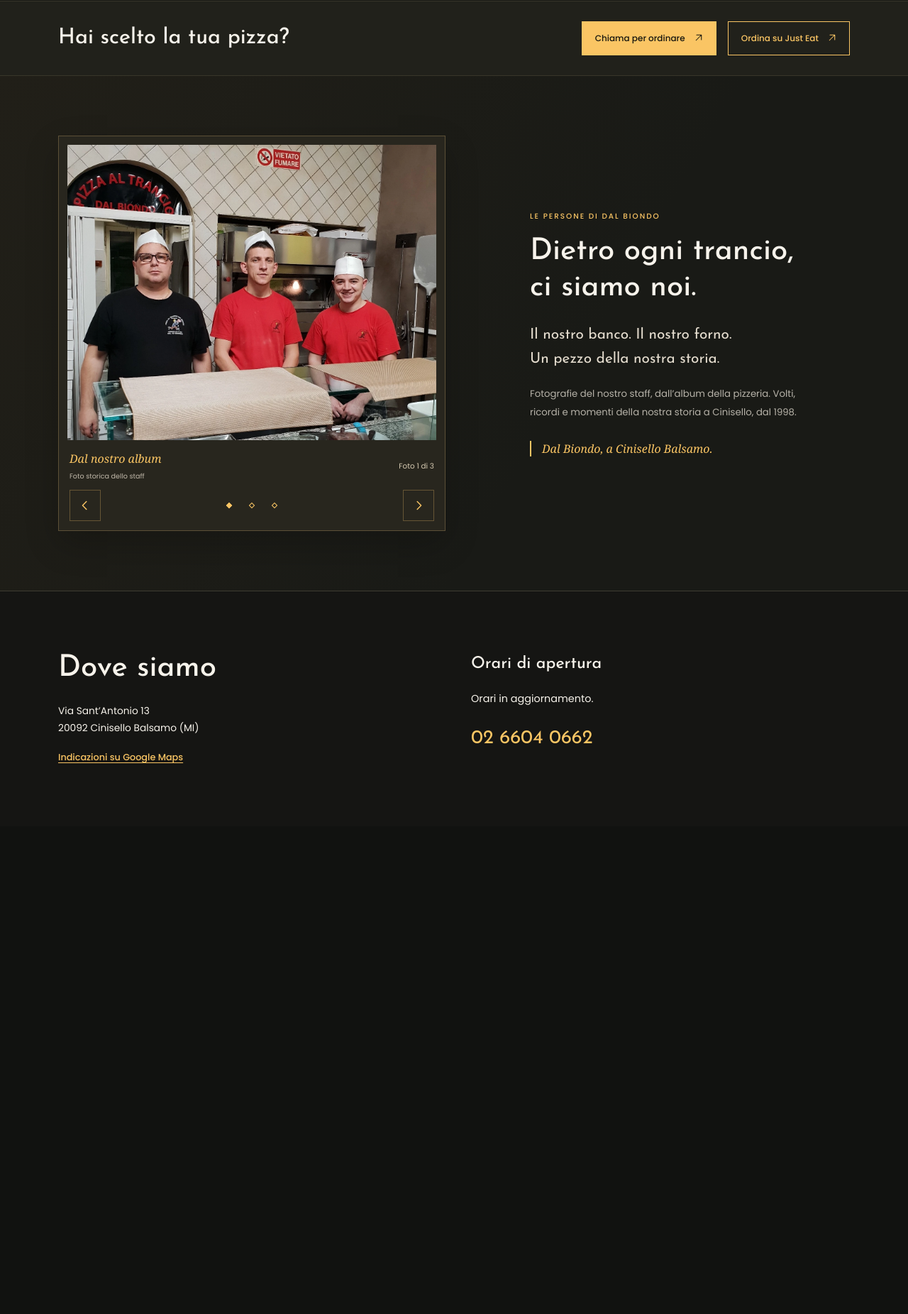
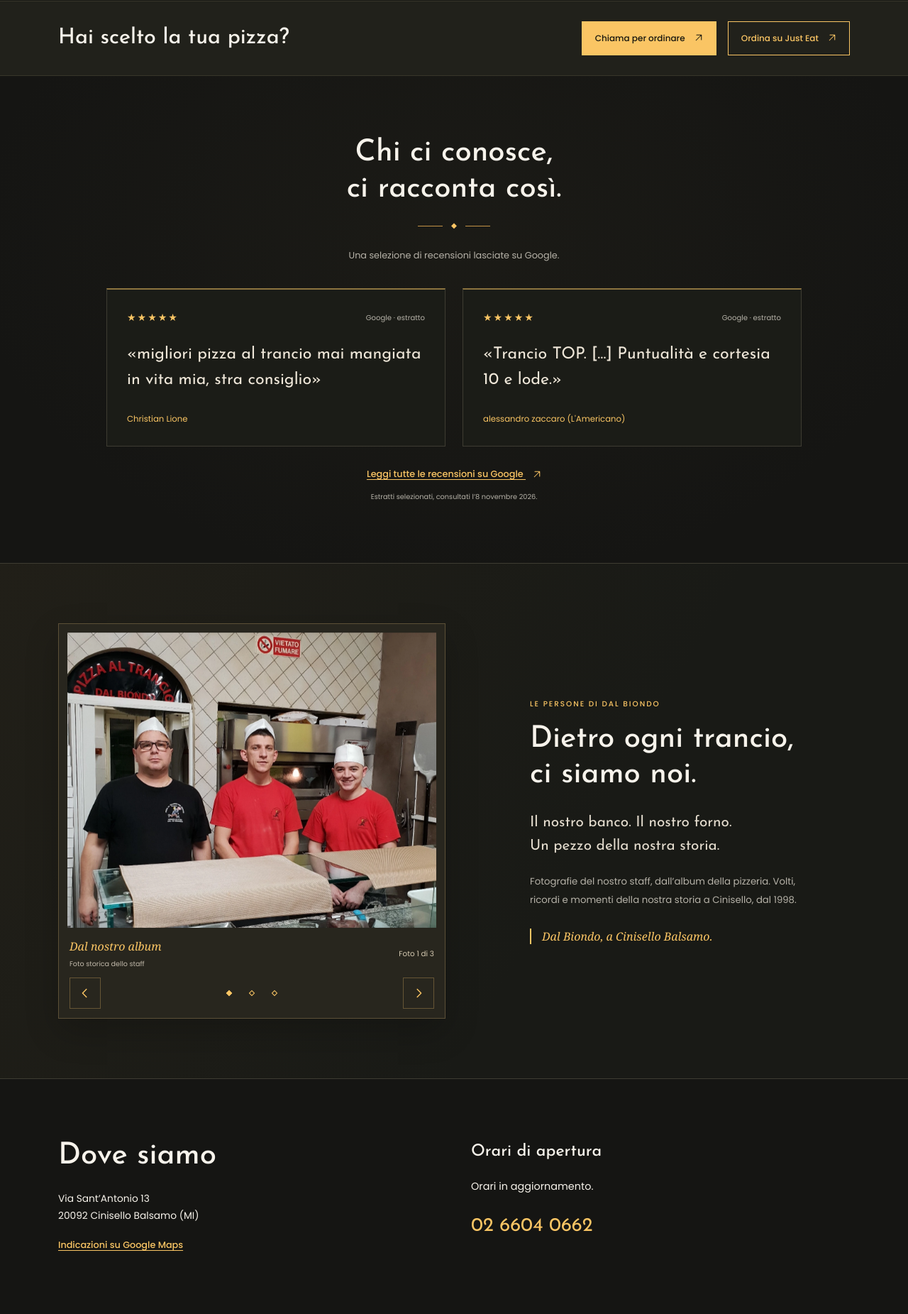
Before and after one commit to rack09/dalbiondo, a Laravel app: page / in a window 1280 px wide. Shown: the part 1301-3152 px from the top of the page at 71% size. Before the commit the page ends 2376 px from the top, so only its background shows below. Run offline with Laravel 12, Linux system fonts and the light colour scheme; data that the repository does not hold is empty; style sheets or scripts are compiled from the project's sources.

Commit message:
Aggiunge la sezione delle recensioni in homepage

```diff
--- a/resources/js/App.vue
+++ b/resources/js/App.vue
@@ -9,6 +9,7 @@ import "../css/dal-biondo.css";
 import "bootstrap/js/dist/modal";
 import PublicPizzaList from "./PublicPizzaList.vue";
 import PublicStory from "./PublicStory.vue";
+import PublicReviews from './PublicReviews.vue';
 
 const openingState = ref("unknown");
 
@@ -321,6 +322,8 @@ onMounted(async () => {
             </div>
         </section>
 
+        <PublicReviews />
+
         <PublicStory />
 
         <section
--- /dev/null
+++ b/resources/js/PublicReviews.vue
@@ -0,0 +1,63 @@
+<script setup>
+const reviews = [
+    {
+        author: 'Christian Lione',
+        quote: 'migliori pizza al trancio mai mangiata in vita mia, stra consiglio',
+    },
+    {
+        author: "alessandro zaccaro (L'Americano)",
+        quote: 'Trancio TOP. […] Puntualità e cortesia 10 e lode.',
+    },
+];
+</script>
+
+<template>
+    <section id="recensioni" class="reviews-section section-pad" aria-labelledby="reviews-title">
+        <div class="container">
+            <div class="section-heading text-center mx-auto">
+                <h2 id="reviews-title">Chi ci conosce,<br>ci racconta così.</h2>
+                <div
+                    class="ornament d-flex align-items-center justify-content-center text-primary"
+                    aria-hidden="true"
+                >
+                    <span class="d-block"></span>◆<span class="d-block"></span>
+                </div>
+                <p>Una selezione di recensioni lasciate su Google.</p>
+            </div>
+
+            <div class="reviews-grid">
+                <div class="row row-cols-1 row-cols-md-2 gx-4 gy-3">
+                    <div v-for="review in reviews" :key="review.author" class="col">
+                        <figure class="review-card d-flex flex-column h-100 mb-0">
+                            <div class="review-card-top d-flex align-items-center justify-content-between gap-3">
+                                <span class="review-stars text-primary text-nowrap" role="img" aria-label="5 stelle su 5">
+                                    ★★★★★
+                                </span>
+                                <span class="review-source text-body-secondary">Google · estratto</span>
+                            </div>
+
+                            <blockquote>
+                                <p>«{{ review.quote }}»</p>
+                            </blockquote>
+
+                            <figcaption class="mt-auto text-primary">{{ review.author }}</figcaption>
+                        </figure>
+                    </div>
+                </div>
+            </div>
+
+            <div class="reviews-footer text-center">
+                <a
+                    class="text-link"
+                    href="https://www.google.com/maps/place/Pizza+Al+Trancio+Dal+Biondo/@45.55222,9.2225842,17z/data=!4m8!3m7!1s0x4786b8c867cb1fab:0xa2150dd7150b54c1!8m2!3d45.55222!4d9.2225842!9m1!1b1!16s%2Fg%2F11ddwxwltz"
+                >
+                    Leggi tutte le recensioni su Google
+                    <span class="arrow" aria-hidden="true">
+                        <svg viewBox="0 0 16 16"><path d="M3 13 13 3M4 3h9v9" /></svg>
+                    </span>
+                </a>
+                <p class="text-body-secondary mb-0">Estratti selezionati, consultati l’8 novembre 2026.</p>
+            </div>
+        </div>
+    </section>
+</template>
```
